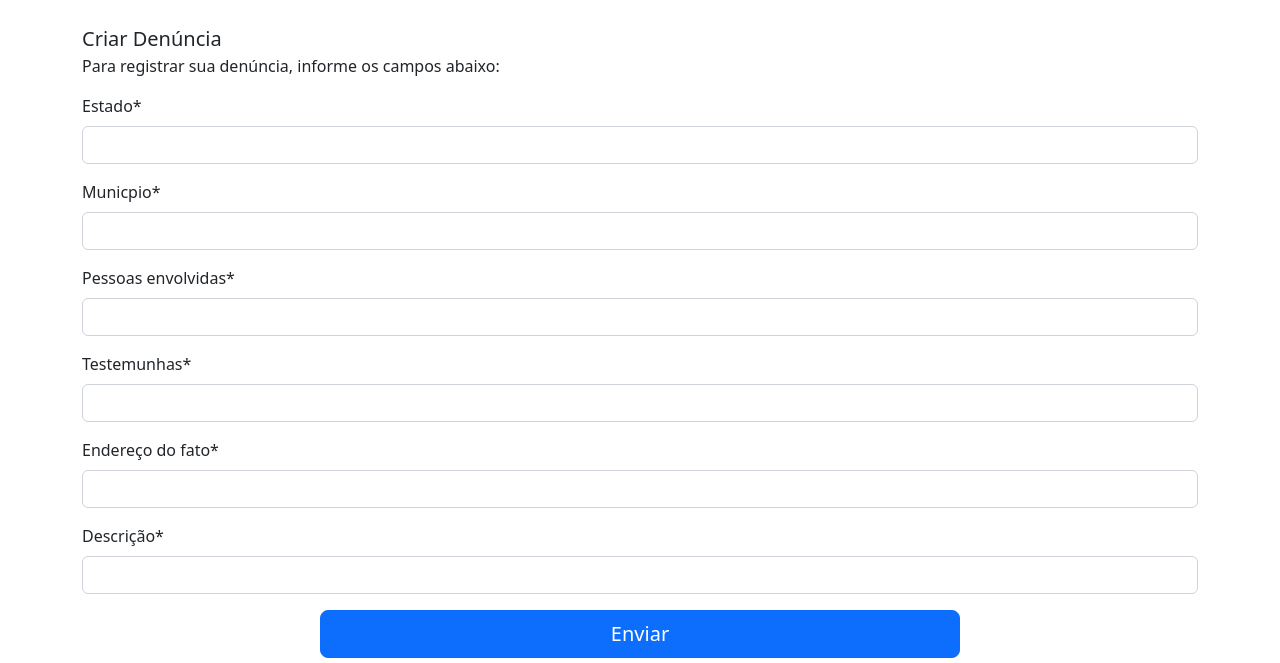
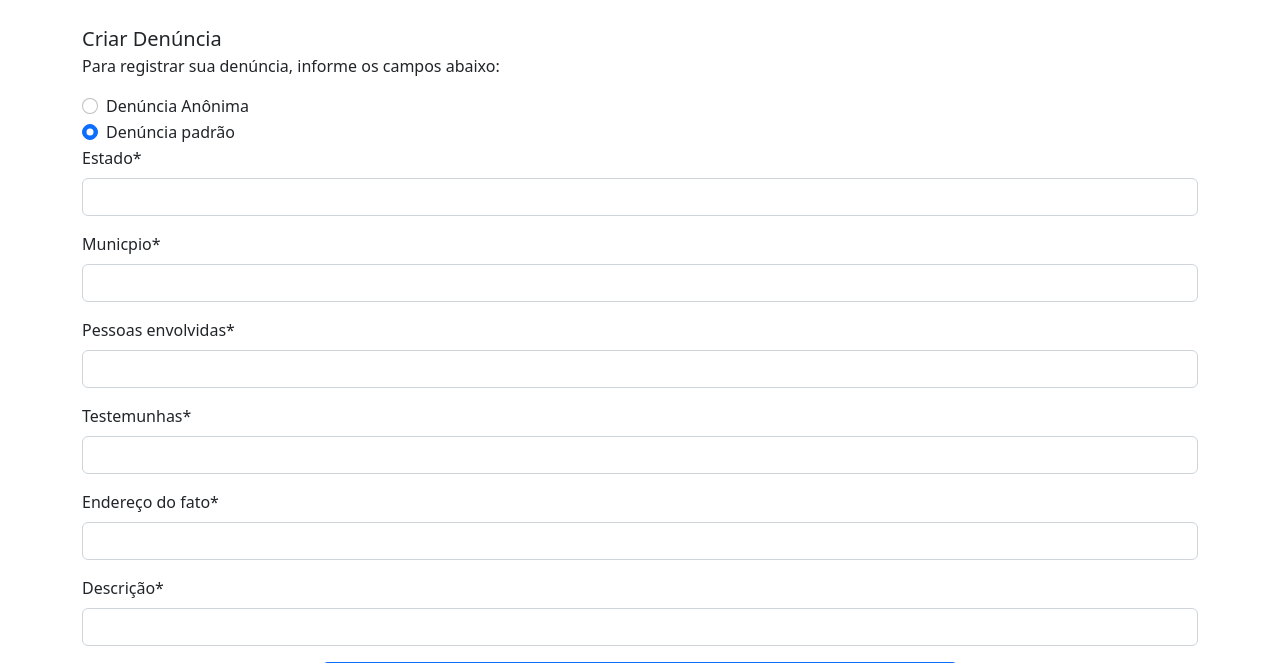
Before and after one commit to gustavokennedy/querodenunciar, a PHP site: page /nova-denuncia.php in a window 1280 px wide. Shown: the part 73-736 px from the top of the page. Run offline with PHP 8.4, Linux system fonts and the light colour scheme.

Commit message:
Update nova-denuncia.php

```diff
--- a/nova-denuncia.php
+++ b/nova-denuncia.php
@@ -40,6 +40,20 @@
   <p>Para registrar sua denúncia, informe os campos abaixo:</p>
 
   <form action="salvar.php" method="POST">
+
+    <div class="form-check">
+  <input class="form-check-input" type="radio" name="flexRadioDefault" id="flexRadioDefault1">
+  <label class="form-check-label" for="flexRadioDefault1">
+    Denúncia Anônima
+  </label>
+</div>
+<div class="form-check">
+  <input class="form-check-input" type="radio" name="flexRadioDefault" id="flexRadioDefault2" checked>
+  <label class="form-check-label" for="flexRadioDefault2">
+    Denúncia padrão
+  </label>
+</div>
+
             <div class="mb-3">
                 <label for="estado" class="form-label">Estado*</label>
                 <input required type="text" class="form-control" id="estado" name="estado" aria-describedby="estado">
```
